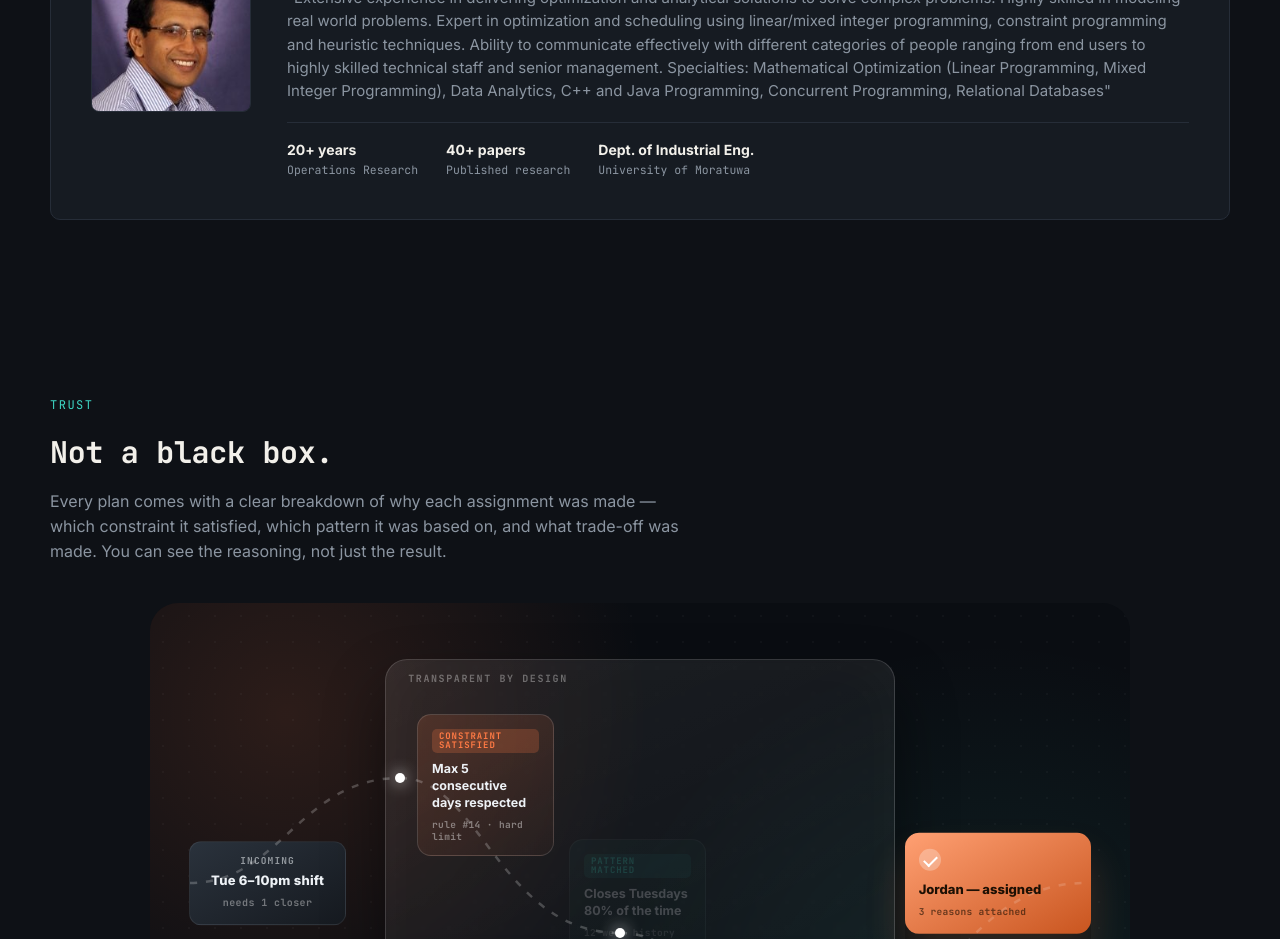
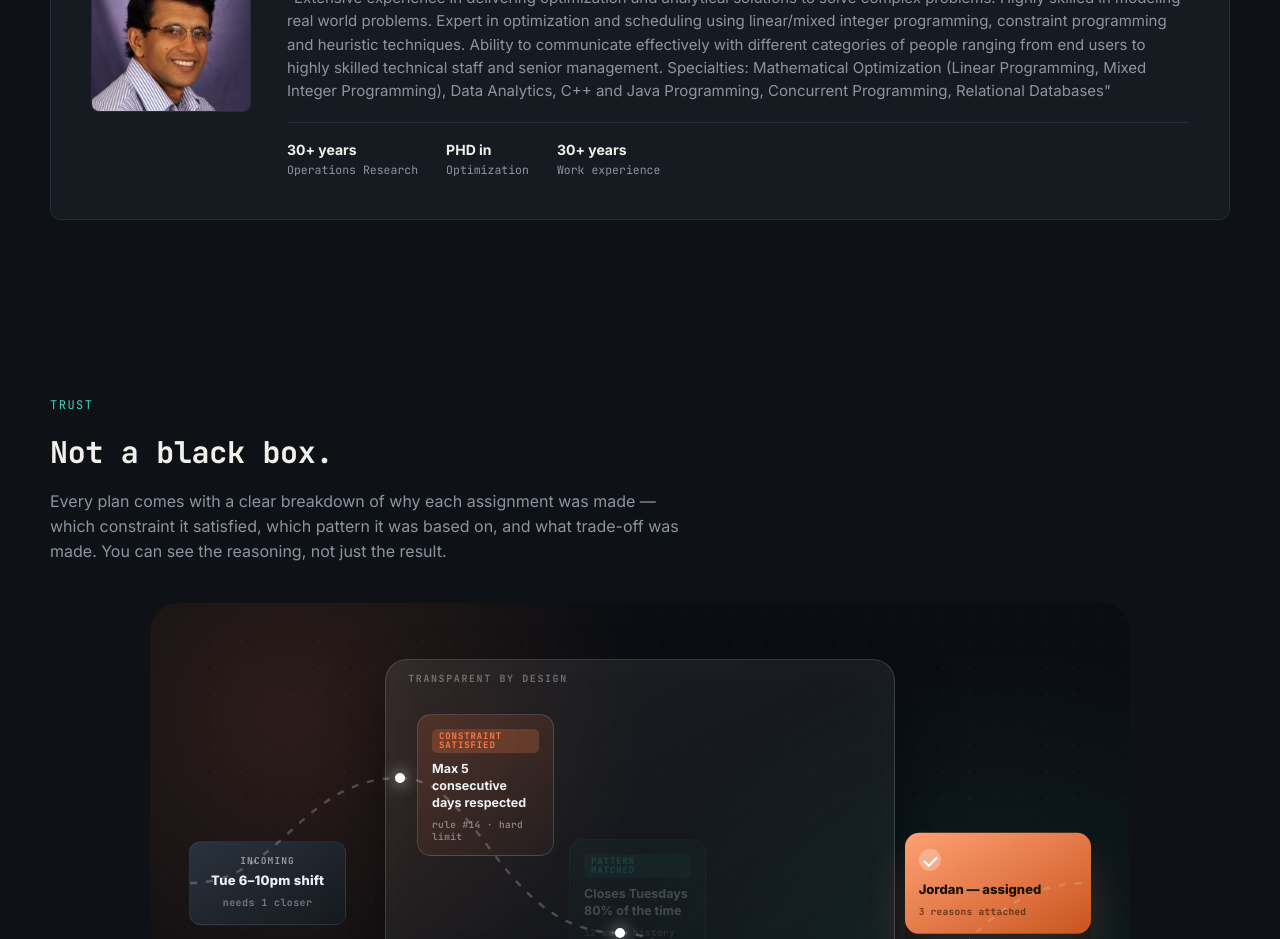
Before and after one commit to Chirath7/allocate-landing, a React (Vite) app: page / in a window 1280 px wide. Shown: the part 4200-5139 px from the top of the page. Built offline with nearby package versions, Linux system fonts and the light colour scheme.

Commit message:
edite origin section

```diff
--- a/src/components/OriginCard.jsx
+++ b/src/components/OriginCard.jsx
@@ -54,21 +54,21 @@ export default function OriginCard() {
           >
             <div>
               <b style={{ color: "var(--text)", display: "block", fontSize: 14, fontFamily: "'Inter', sans-serif", fontWeight: 700 }}>
-                20+ years
+                30+ years
               </b>
               Operations Research
             </div>
             <div>
               <b style={{ color: "var(--text)", display: "block", fontSize: 14, fontFamily: "'Inter', sans-serif", fontWeight: 700 }}>
-                40+ papers
+                PHD in
               </b>
-              Published research
+              Optimization
             </div>
             <div>
               <b style={{ color: "var(--text)", display: "block", fontSize: 14, fontFamily: "'Inter', sans-serif", fontWeight: 700 }}>
-                Dept. of Industrial Eng.
+                30+ years
               </b>
-              University of Moratuwa
+              Work experience
             </div>
           </div>
         </div>
```
